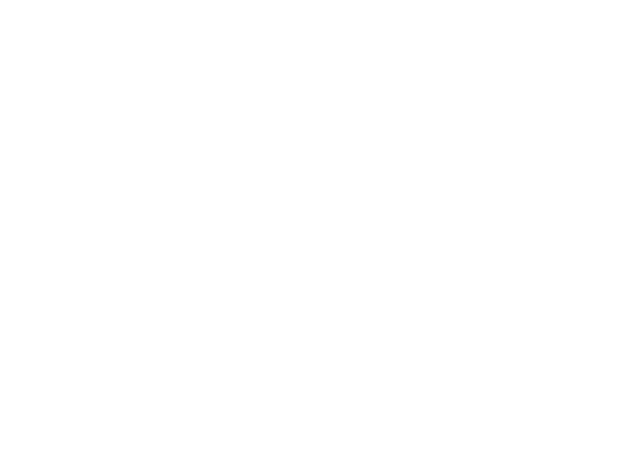
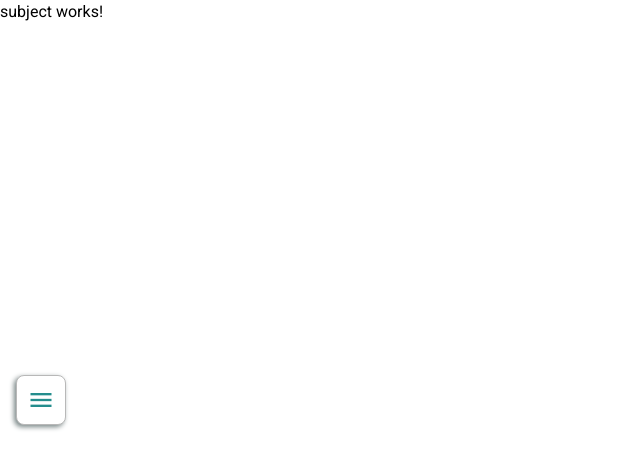
Before and after one commit to LuanTenorio/learn-web, an Angular app: page / in a window 1280 px wide. Shown: the top 468 px of the page, without its empty margins (0-640 px from the left). Built offline with nearby package versions, Linux system fonts and the light colour scheme.

Commit message:
Set routes

```diff
--- a/src/app/app.component.html
+++ b/src/app/app.component.html
@@ -1 +1,2 @@
+<app-tool-bar></app-tool-bar>
 <router-outlet />
--- a/src/app/app.component.ts
+++ b/src/app/app.component.ts
@@ -1,12 +1,12 @@
 import { Component } from '@angular/core';
 import { RouterOutlet } from '@angular/router';
+import { ToolBarComponent } from "./tool-bar/tool-bar.component";
 
 @Component({
   selector: 'app-root',
-  imports: [RouterOutlet],
+  imports: [ToolBarComponent, RouterOutlet],
   templateUrl: './app.component.html',
   styleUrl: './app.component.scss'
 })
 export class AppComponent {
-  title = 'learn-web';
 }
```
Also changed, not shown: src/app/app.routes.ts (+9 -1 lines).
